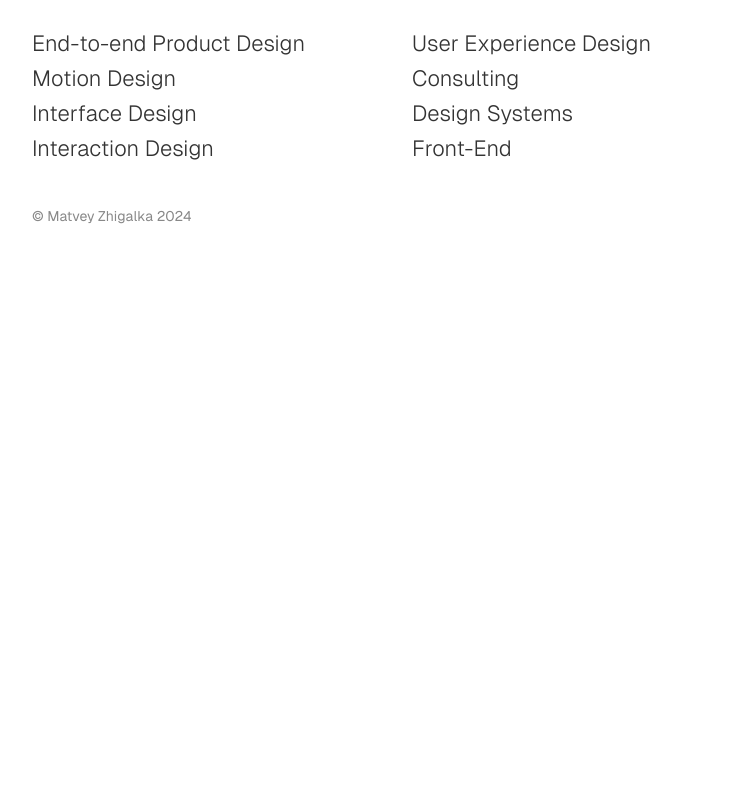
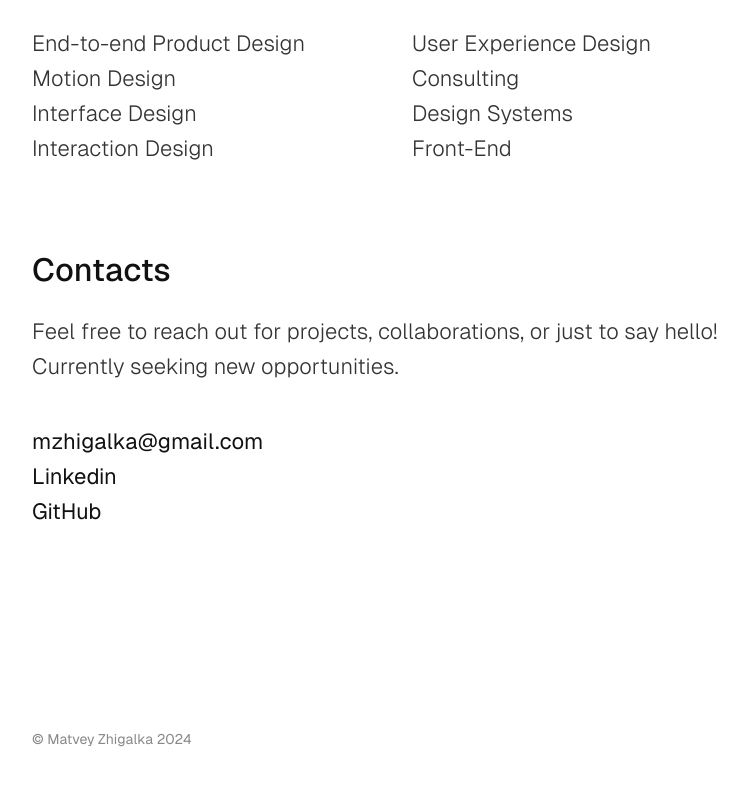
Before and after one commit to mzhigalka/ownWebsite, a React (Create React App) app: page /about in a window 1280 px wide. Shown: the part 1707-2493 px from the top of the page, without its empty margins (228-975 px from the left). Before the commit the page ends 1974 px from the top, so only its background shows below. Built offline with nearby package versions, Linux system fonts and the light colour scheme.

Commit message:
added section contacts

```diff
--- a/src/pages/About.tsx
+++ b/src/pages/About.tsx
@@ -92,10 +92,10 @@ const About: FC = () => {
         </div>
       </div>
       <div>
-        <h3 className="text-[32px] font-medium text-black mb-[20px]">
+        <h3 className="text-[32px] font-medium text-black mb-[20px] ">
           Disciplines
         </h3>
-        <div className="grid grid-cols-2 text-[22px] text-semigrey font-light leading-[35px]">
+        <div className="grid grid-cols-2 text-[22px] text-semigrey font-light leading-[35px] mb-[80px]">
           <p>End-to-end Product Design</p>
           <p>User Experience Design</p>
           <p>Motion Design</p>
@@ -106,6 +106,31 @@ const About: FC = () => {
           <p>Front-End</p>
         </div>
       </div>
+      <div>
+        <h3 className="text-[32px] font-medium text-black mb-[20px]">
+          Contacts
+        </h3>
+        <div className=" text-[22px] text-semigrey font-light leading-[35px]">
+          <p className="mb-[40px]">
+            Feel free to reach out for projects, collaborations, or just to say
+            hello! Currently seeking new opportunities.
+          </p>
+          <div className="flex flex-col font-normal text-black mb-[160px]">
+            <a className="hover:underline" href="mailto:mzhigalka@gmail.com">
+              mzhigalka@gmail.com
+            </a>
+            <a
+              className="hover:underline"
+              href="https://www.linkedin.com/in/%D0%BC%D0%B0%D1%82%D0%B2%D1%96%D0%B9-%D0%B6%D0%B8%D0%B3%D0%B0%D0%BB%D0%BA%D0%B0-83b847299/"
+            >
+              Linkedin
+            </a>
+            <a className="hover:underline" href="https://github.com/mzhigalka">
+              GitHub
+            </a>
+          </div>
+        </div>
+      </div>
     </div>
   );
 };
```
